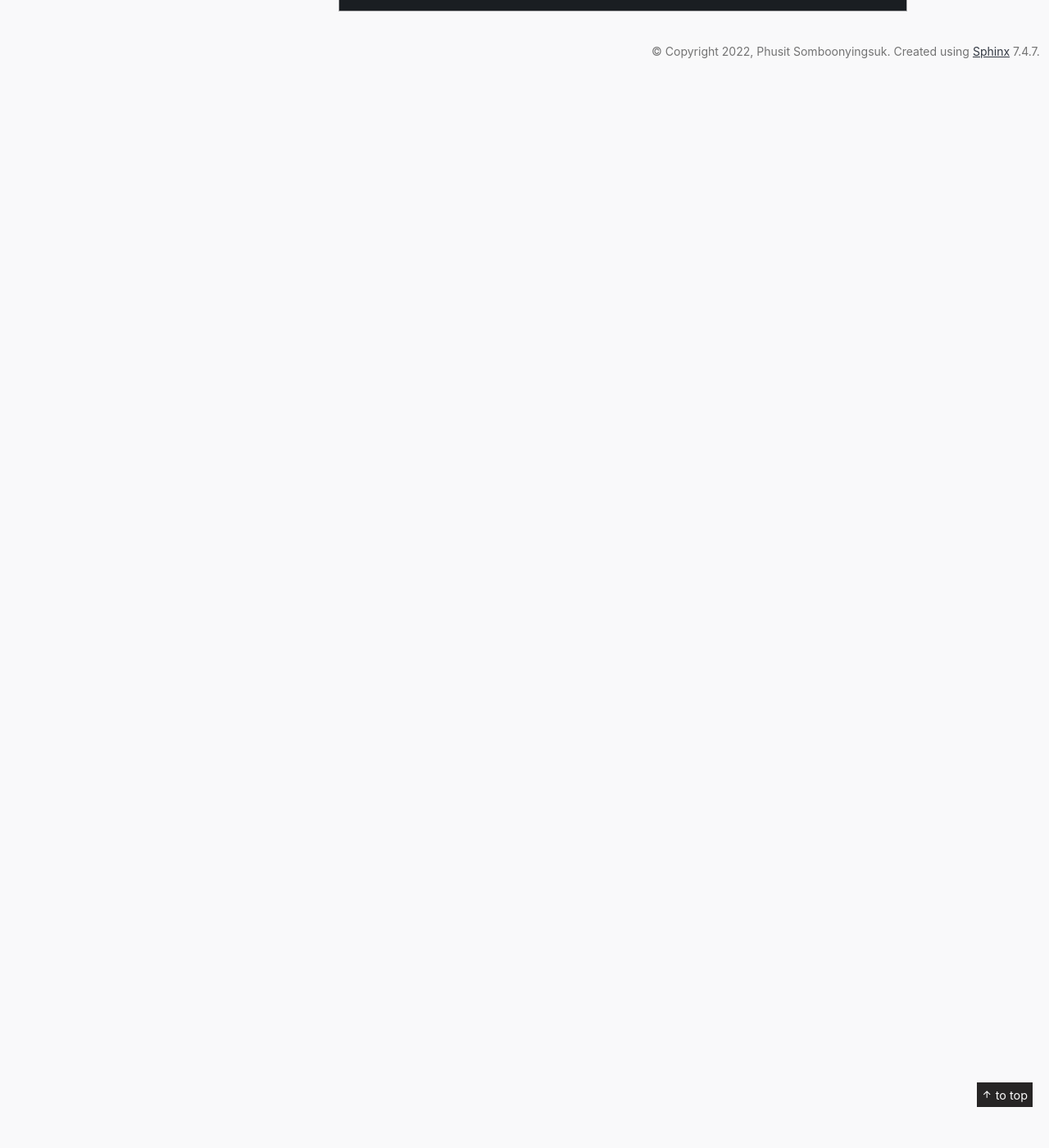
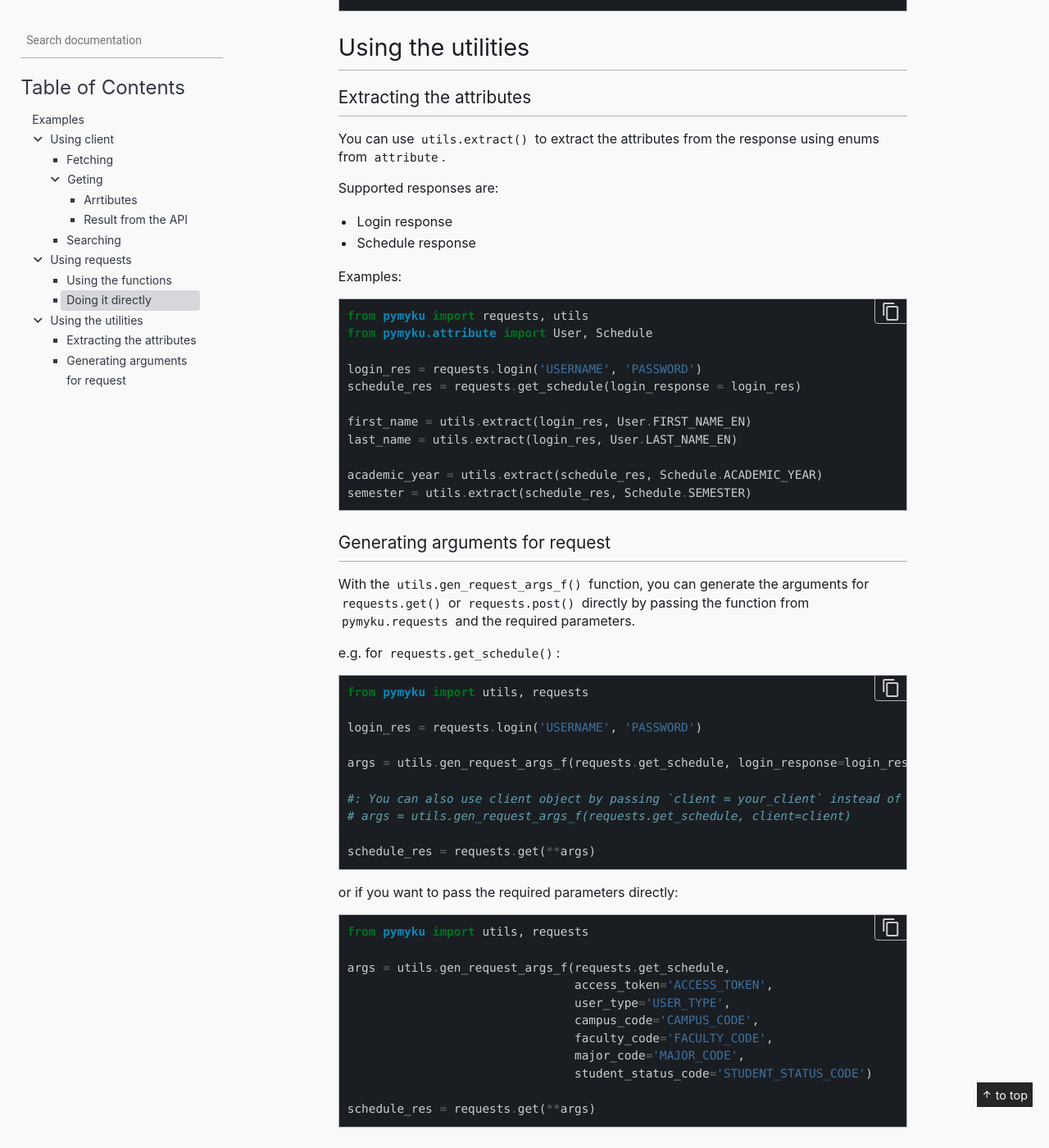
Before and after one commit to lazykern/pymyku, a Sphinx documentation site: the page built from docs/example.rst, in a window 1280 px wide and 1400 px high, scrolled down 3487 px. Shown: the whole window at 82% size. Built offline with Sphinx 7.4.7, drawn with Linux system fonts in a browser that asks for light colours; before the commit the page ends 3569 px from its top, so only the background shows below that.

Commit message:
[+] Added examples for utils

```diff
--- a/docs/example.rst
+++ b/docs/example.rst
@@ -174,4 +174,70 @@ To get the request headers easily, you can use the :func:`utils.gen_request_head
 
     #headers = utils.gen_request_headers(login_res)
 
-    requests.get(url = 'URL', headers = headers params = {'THE_REQUIRED_PARAMETERS': 'THE_REQUIRED_PARAMETERS'})
+    requests.get(url = 'URL', headers = headers, params = {'THE_REQUIRED_PARAMETERS': 'THE_REQUIRED_PARAMETERS'})
+
+Using the utilities
+-------------------
+
+Extracting the attributes
+^^^^^^^^^^^^^^^^^^^^^^^^^
+
+You can use :func:`utils.extract` to extract the attributes from the response using enums from :mod:`.attribute`.
+
+Supported responses are:
+
+- Login response
+- Schedule response
+
+Examples:
+
+.. code-block:: python3
+
+    from pymyku import requests, utils
+    from pymyku.attribute import User, Schedule
+
+    login_res = requests.login('USERNAME', 'PASSWORD')
+    schedule_res = requests.get_schedule(login_response = login_res)
+
+    first_name = utils.extract(login_res, User.FIRST_NAME_EN)
+    last_name = utils.extract(login_res, User.LAST_NAME_EN)
+
+    academic_year = utils.extract(schedule_res, Schedule.ACADEMIC_YEAR)
+    semester = utils.extract(schedule_res, Schedule.SEMESTER)
+
+Generating arguments for request
+^^^^^^^^^^^^^^^^^^^^^^^^^^^^^^^^
+With the :func:`utils.gen_request_args_f` function,
+you can generate the arguments for :func:`requests.get` or :func:`requests.post` directly
+by passing the function from :mod:`pymyku.requests` and the required parameters.
+
+e.g. for :func:`requests.get_schedule`:
+
+.. code-block:: python
+
+    from pymyku import utils, requests
+
+    login_res = requests.login('USERNAME', 'PASSWORD')
+
+    args = utils.gen_request_args_f(requests.get_schedule, login_response=login_res)
+
+    #: You can also use client object by passing `client = your_client` instead of using the login response.
+    # args = utils.gen_request_args_f(requests.get_schedule, client=client)
+
+    schedule_res = requests.get(**args)
+
+or if you want to pass the required parameters directly:
+
+.. code-block:: python
+
+    from pymyku import utils, requests
+
+    args = utils.gen_request_args_f(requests.get_schedule,
+                                    access_token='ACCESS_TOKEN',
+                                    user_type='USER_TYPE',
+                                    campus_code='CAMPUS_CODE',
+                                    faculty_code='FACULTY_CODE',
+                                    major_code='MAJOR_CODE',
+                                    student_status_code='STUDENT_STATUS_CODE')
+
+    schedule_res = requests.get(**args)
```
